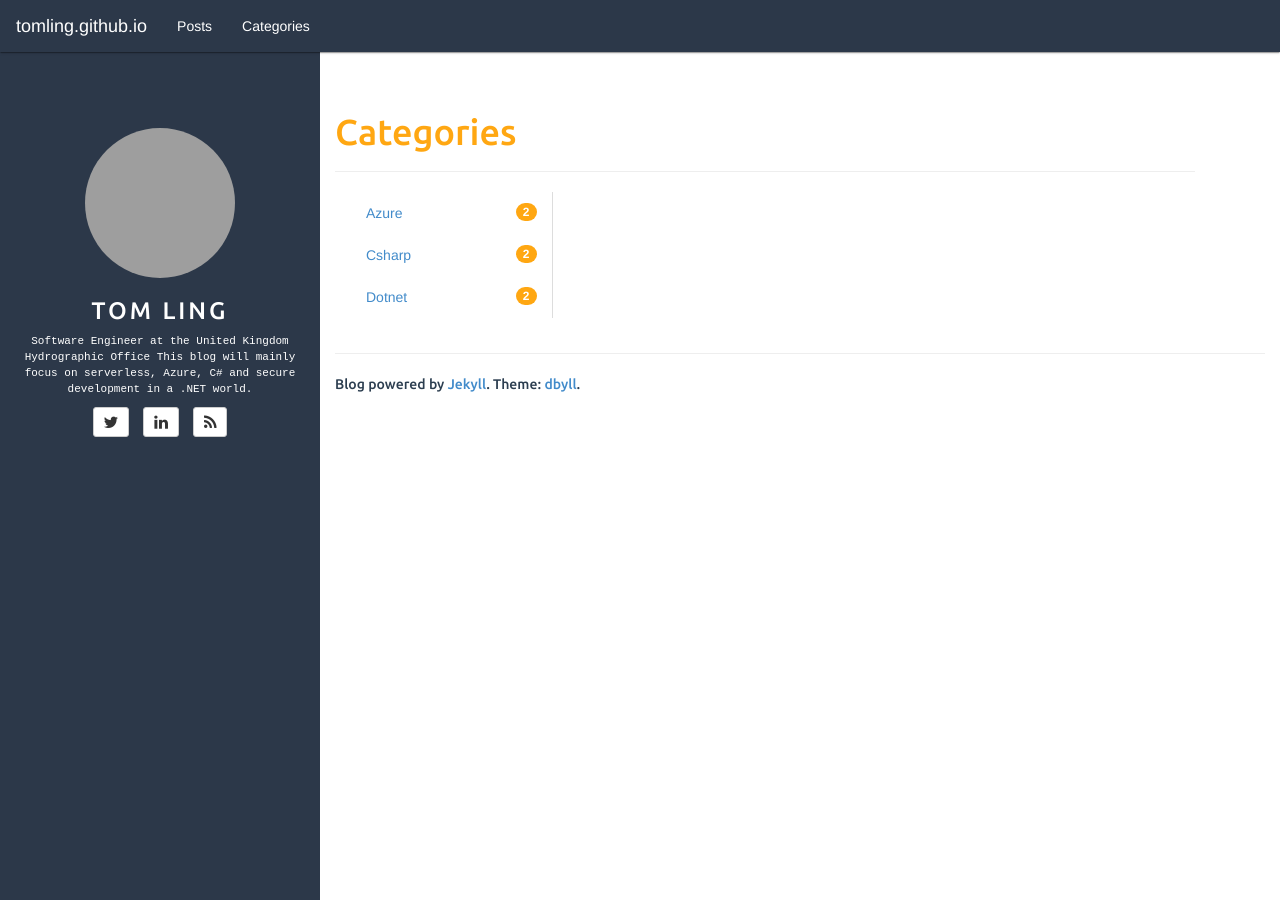
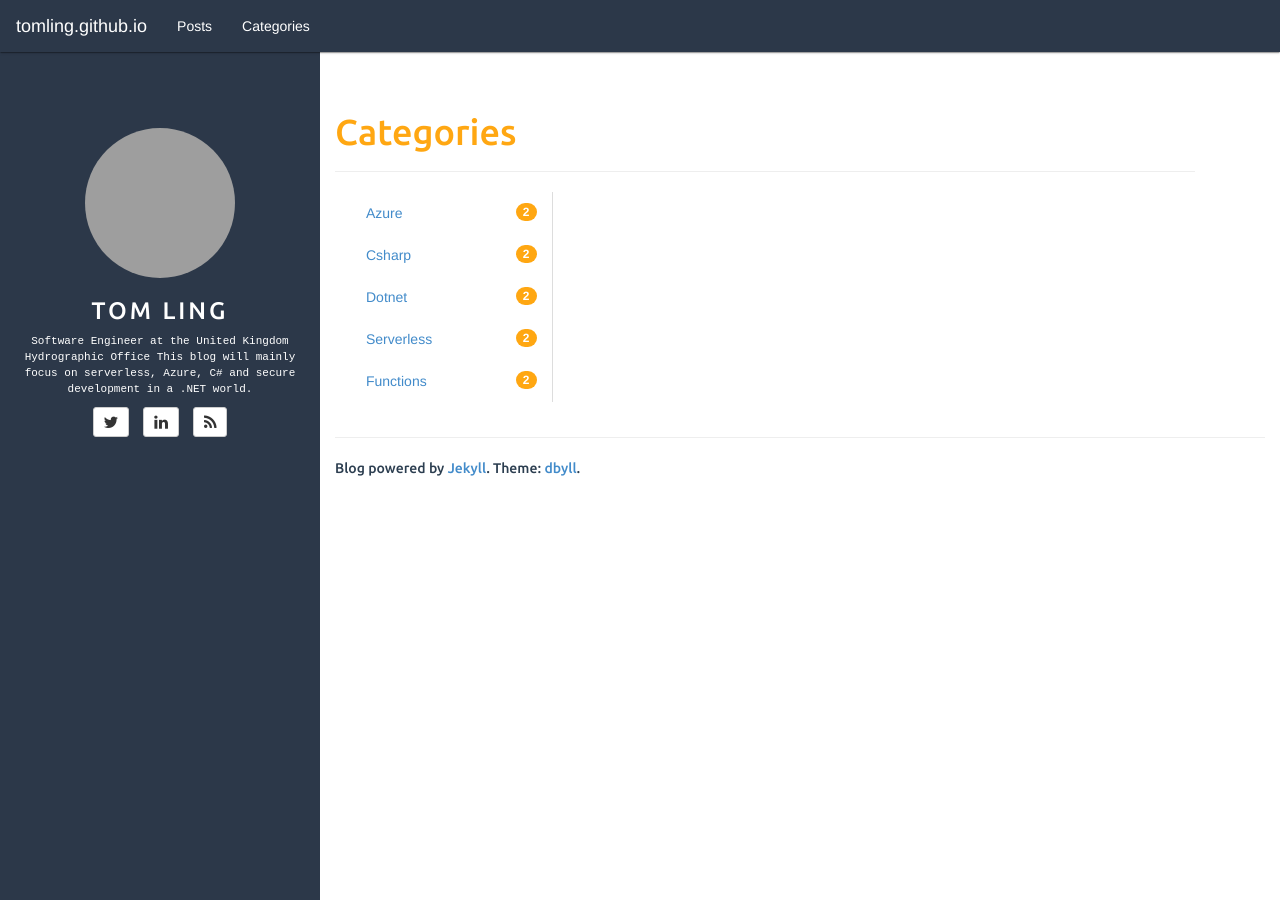
Before and after one commit to TomLing/tomling.github.io, a Jekyll site: the page built from categories.html, in a window 1280 px wide. Built offline with Jekyll 4.4.1, drawn with Linux system fonts in a browser that asks for light colours; grey boxes are pictures that could not be loaded.

Commit message:
Old post formatting and added new draft for routing

```diff
--- a/_posts/2018-02-18-creating-a-serverless-rest-api-with-cosmos-db-on-azure.md
+++ b/_posts/2018-02-18-creating-a-serverless-rest-api-with-cosmos-db-on-azure.md
@@ -1,8 +1,8 @@
 ---
 layout: post
 title: Creating a serverless REST API with Cosmos DB on Azure (Part 1)
-categories: [azure,csharp,dotnet]
-tags: [csharp,cosmosdb,serverless,rest,api,azure,dotnet]
+categories: [azure,csharp,dotnet,serverless,functions]
+tags: [csharp,cosmosdb,serverless,rest,api,azure,dotnet,functions]
 description: In this post I demonstrate how to create a serverless REST API using Cosmos DB easily on the Azure platform.
 comments: true
 ---
@@ -14,7 +14,6 @@ You've probably heard of the term serverless computing (or serverless functions)
 Microsoft Azure offer their own serverless implementation that is called Functions. Functions are simply pieces of code that are hosted in the cloud that can be triggered by numerous types of events. These can take the form of timers, data manipulation events and even HTTP calls. In the following example we will cover creating a simple REST API with an Azure Cosmos DB as the data store. Cosmos DB (formerly known as Document DB) is Azure’s implementation of a No SQL database.
 
 At the moment is it free to get up and running with Azure – When you create a new account you are given £150 ($200) of credit for a month to use to experiment with most of the services that Azure has to offer.
-
 
 ## Creating the Cosmos DB service in Azure
 
--- a/_posts/2018-06-13-creating-a-serverless-rest-api-with-cosmos-db-on-azure-part-2.md
+++ b/_posts/2018-06-13-creating-a-serverless-rest-api-with-cosmos-db-on-azure-part-2.md
@@ -1,8 +1,8 @@
 ---
 layout: post
 title: Creating a serverless REST API with Cosmos DB on Azure (Part 2) - Create and Update operations
-categories: [azure,csharp,dotnet]
-tags: [csharp,cosmosdb,serverless,rest,api,azure,dotnet]
+categories: [azure,csharp,dotnet,serverless,functions]
+tags: [csharp,cosmosdb,serverless,rest,api,azure,dotnet,functions]
 description: In this post we expand our function application to add the ability to update and create records in our database.
 comments: true
 ---
```
Also changed, not shown: _drafts/2019-01-24-azure-serverless-functions-routing-options.md (added, +12 -0 lines).
